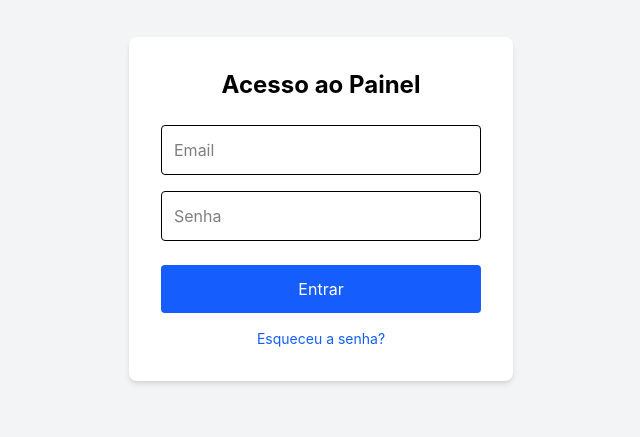
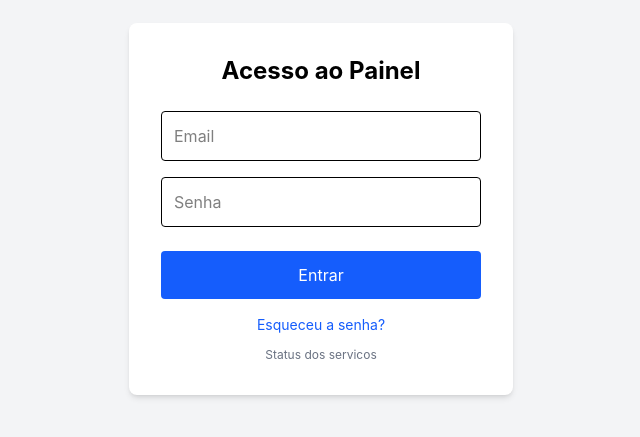
Before and after one commit to Wittemberg/admin-ofertas-front, a React (Vite) app: page /login in a window 1280 px wide. Shown: the part 191-628 px from the top of the page, without its empty margins (319-959 px from the left). Built offline with nearby package versions, Linux system fonts and the light colour scheme.

Commit message:
Add health shortcut to login

```diff
--- a/src/pages/Login.jsx
+++ b/src/pages/Login.jsx
@@ -51,6 +51,10 @@ export default function Login() {
         <a href="/esqueci-senha" className="mt-4 block text-center text-sm text-blue-600 hover:underline">
           Esqueceu a senha?
         </a>
+
+        <a href="/health" className="mt-3 block text-center text-xs text-gray-500 hover:text-blue-600 hover:underline">
+          Status dos servicos
+        </a>
       </form>
     </div>
   )
```
